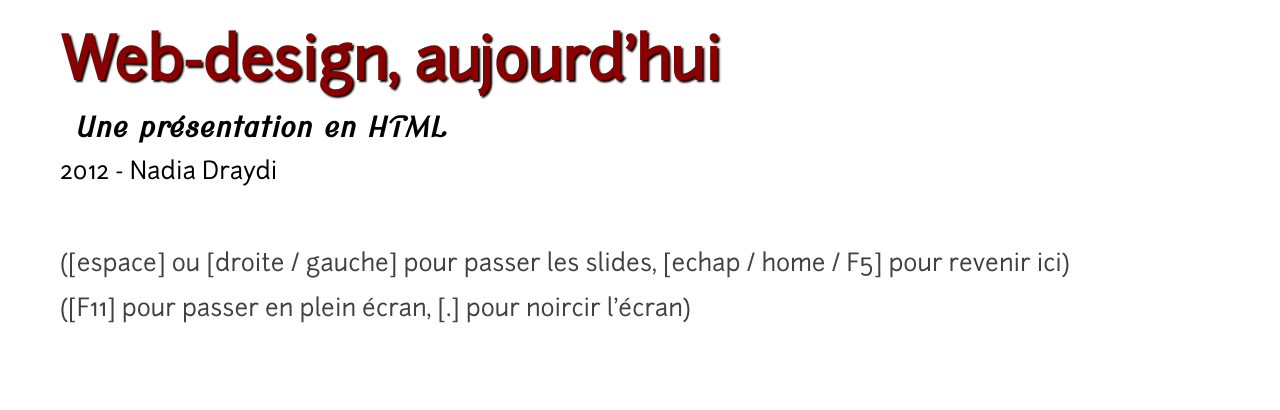
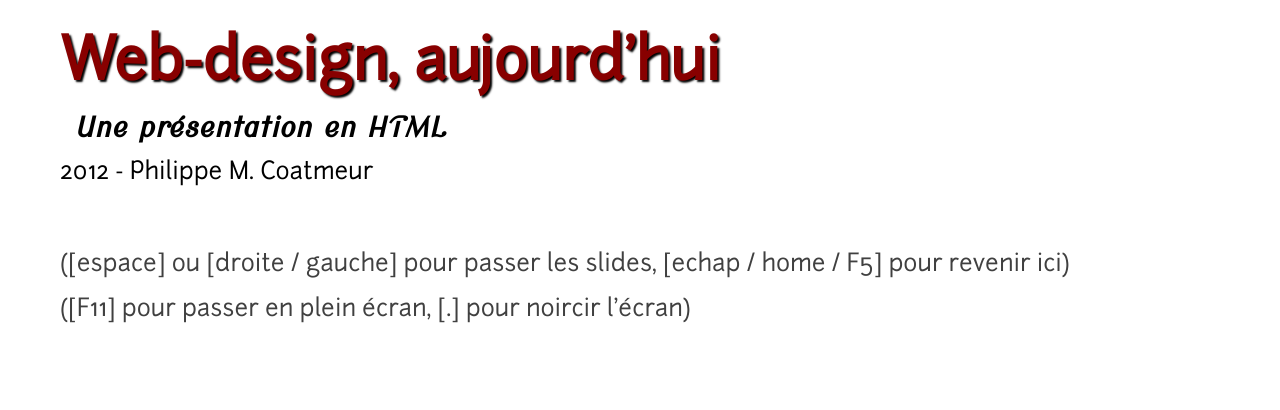
Before and after one commit to yPhil-gh/weakpoint, a plain HTML site: page index.html in a window 1280 px wide. Shown: the top 410 px of the page. Drawn offline with Linux system fonts and the light colour scheme.

Commit message:
Content Attribution

```diff
--- a/index.html
+++ b/index.html
@@ -32,7 +32,7 @@
 	<h1 class="title" onclick="nextSlide()"
 	    ondblclick="prevSlide()">Web-design, aujourd'hui</h1>
 	  <h2>Une présentation en HTML</h2>
-	<p>2012 - Nadia Draydi<p>
+	<p>2012 - Philippe M. Coatmeur<p>
 <div id="shots">
 <p>&nbsp;</p>
 <p class="ico">([espace] ou [droite / gauche] pour passer les slides, [echap / home / F5] pour revenir ici)</p>
```
